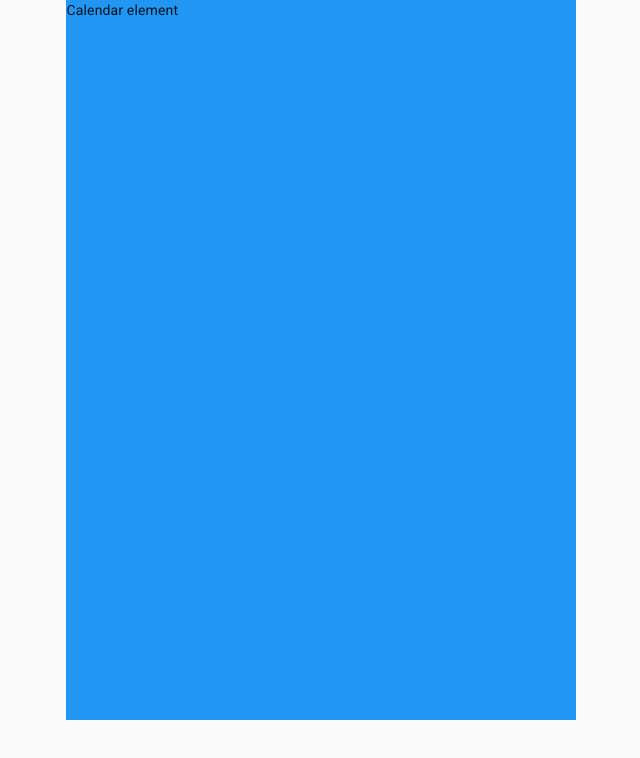
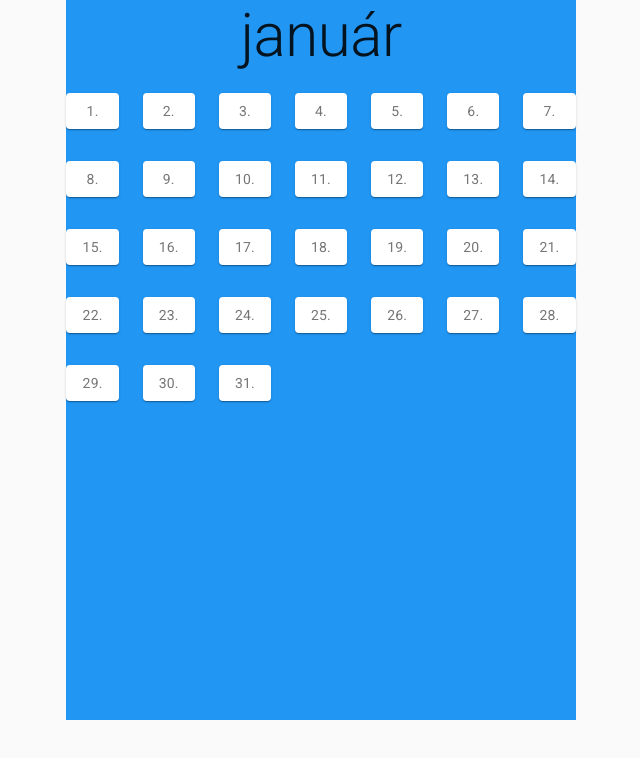
Before and after one commit to szrudi/custom-calendar-creator, a React (Create React App) app: page / in a window 1280 px wide. Shown: the top 758 px of the page, without its empty margins (319-959 px from the left). Built offline with nearby package versions, Linux system fonts and the light colour scheme.

Commit message:
First concept version of a month calendar element

```diff
--- a/src/App.tsx
+++ b/src/App.tsx
@@ -1,14 +1,14 @@
 import React from 'react';
-import CalendarElement from "./components/CalendarElement";
 import {CssBaseline} from "@material-ui/core";
 import Page from "./components/Page";
+import Calendar from "./components/calendar";
 
 function App() {
     return (
         <>
             <CssBaseline/>
             <Page ratio={210 / 297}>
-                <CalendarElement/>
+                <Calendar type='month' />
             </Page>
         </>
     );
--- a/src/components/CalendarElement.tsx
+++ /dev/null
@@ -1,12 +0,0 @@
-import React from 'react';
-
-const CalendarElement = () => {
-
-    return (
-        <div>
-            Calendar element
-        </div>
-    );
-};
-
-export default CalendarElement;
--- /dev/null
+++ b/src/components/calendar/index.tsx
@@ -0,0 +1,27 @@
+import React from "react";
+import MonthHorizontal from "./types/MonthHorizontal";
+
+const Calendar = ({type}: CalendarProps) => {
+    type = type.toLowerCase().trim();
+    return (
+        <div id={`${type}-calendar`}>
+            {getCalendar(type)}
+        </div>
+    );
+};
+
+const getCalendar = (name: string): React.ReactNode => {
+    switch (name) {
+        case "month":
+        case "month-horizontal":
+            return <MonthHorizontal/>;
+        default:
+            return "";
+    }
+};
+
+interface CalendarProps {
+    type: string;
+}
+
+export default Calendar;
--- /dev/null
+++ b/src/components/calendar/types/MonthHorizontal.tsx
@@ -0,0 +1,58 @@
+import React from 'react';
+import {createStyles, makeStyles, Theme} from '@material-ui/core/styles';
+import Typography from '@material-ui/core/Typography';
+import Paper from "@material-ui/core/Paper";
+
+const MonthHorizontal = ({year = 2021, month = 1}) => {
+    const classes = useStyles();
+    let days = getDays(year, month);
+    let date = new Date(year, month, 0);
+    let monthFormat = new Intl.DateTimeFormat('hu-HU', {month: 'long'});
+    let monthName = monthFormat.format(date);
+
+    return (<>
+        <Typography variant="h2" gutterBottom align={"center"}>
+            {monthName}
+        </Typography>
+        <div className={classes.container}>
+            {days.map(day => (
+                <div style={{gridColumnEnd: 'span 1'}} key={`${year}-${month}-${day}`}>
+                    {day > 0 && <Paper className={classes.paper}>{day}.</Paper>}
+                </div>
+            ))}
+        </div>
+    </>);
+};
+
+export default MonthHorizontal;
+
+const useStyles = makeStyles((theme: Theme) =>
+    createStyles({
+        container: {
+            display: 'grid',
+            gridTemplateColumns: 'repeat(7, minmax(10px, 1fr))',
+            gridGap: theme.spacing(3),
+        },
+        paper: {
+            padding: theme.spacing(1),
+            textAlign: 'center',
+            color: theme.palette.text.secondary,
+            whiteSpace: 'nowrap',
+            marginBottom: theme.spacing(1),
+        },
+        divider: {
+            margin: theme.spacing(2, 0),
+        },
+    }),
+);
+
+function getDays(fullYear: number, month: number): number[] {
+    let date = new Date(fullYear, month, 0);
+    const isMondayFirstOfWeek = true;
+    const firstDayOfMonth = date.getDay() - (isMondayFirstOfWeek ? 1 : 0);
+    let days = [];
+    for (let i = -firstDayOfMonth; i <= date.getDate(); i++) {
+        days.push(i);
+    }
+    return days;
+}
```
